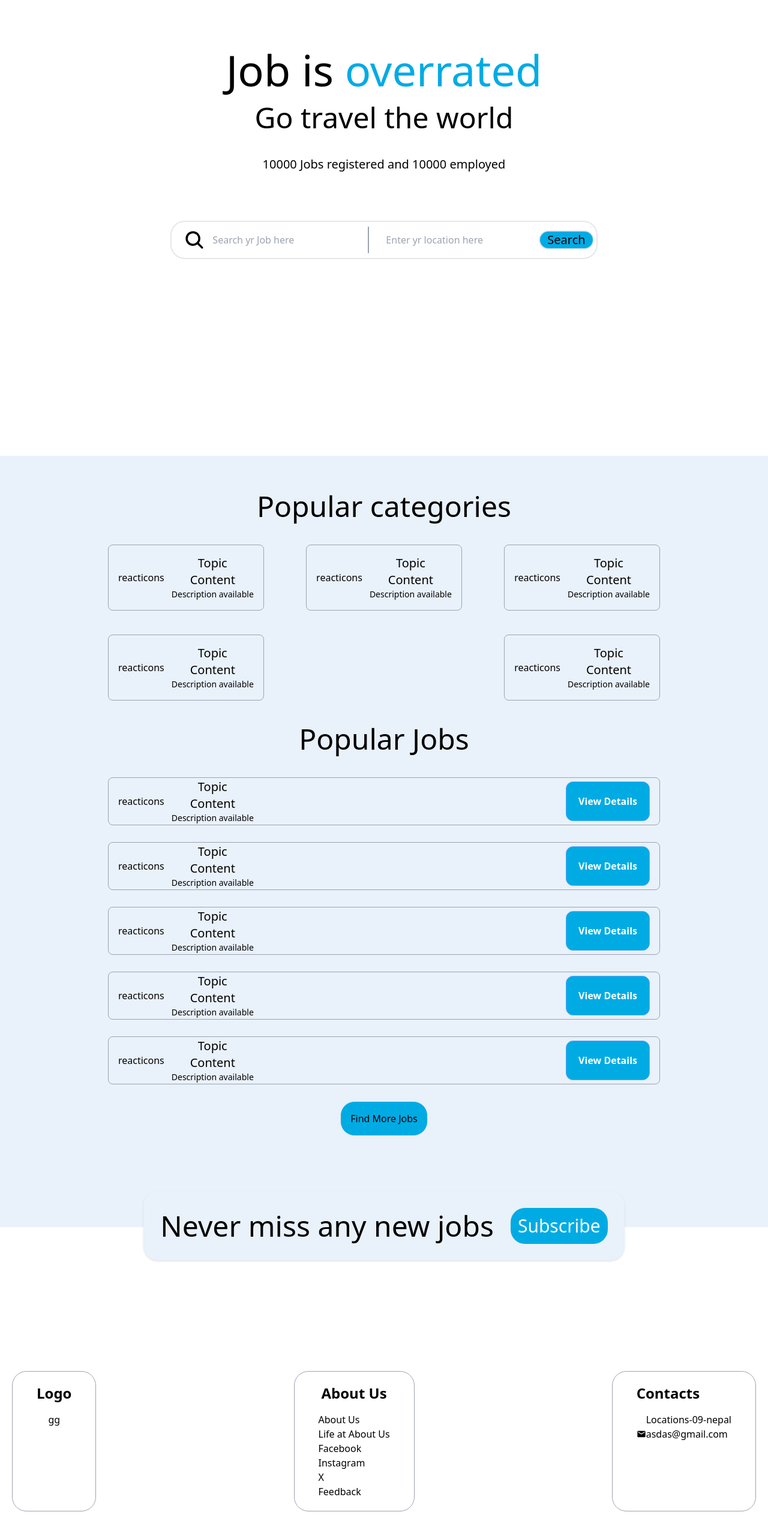
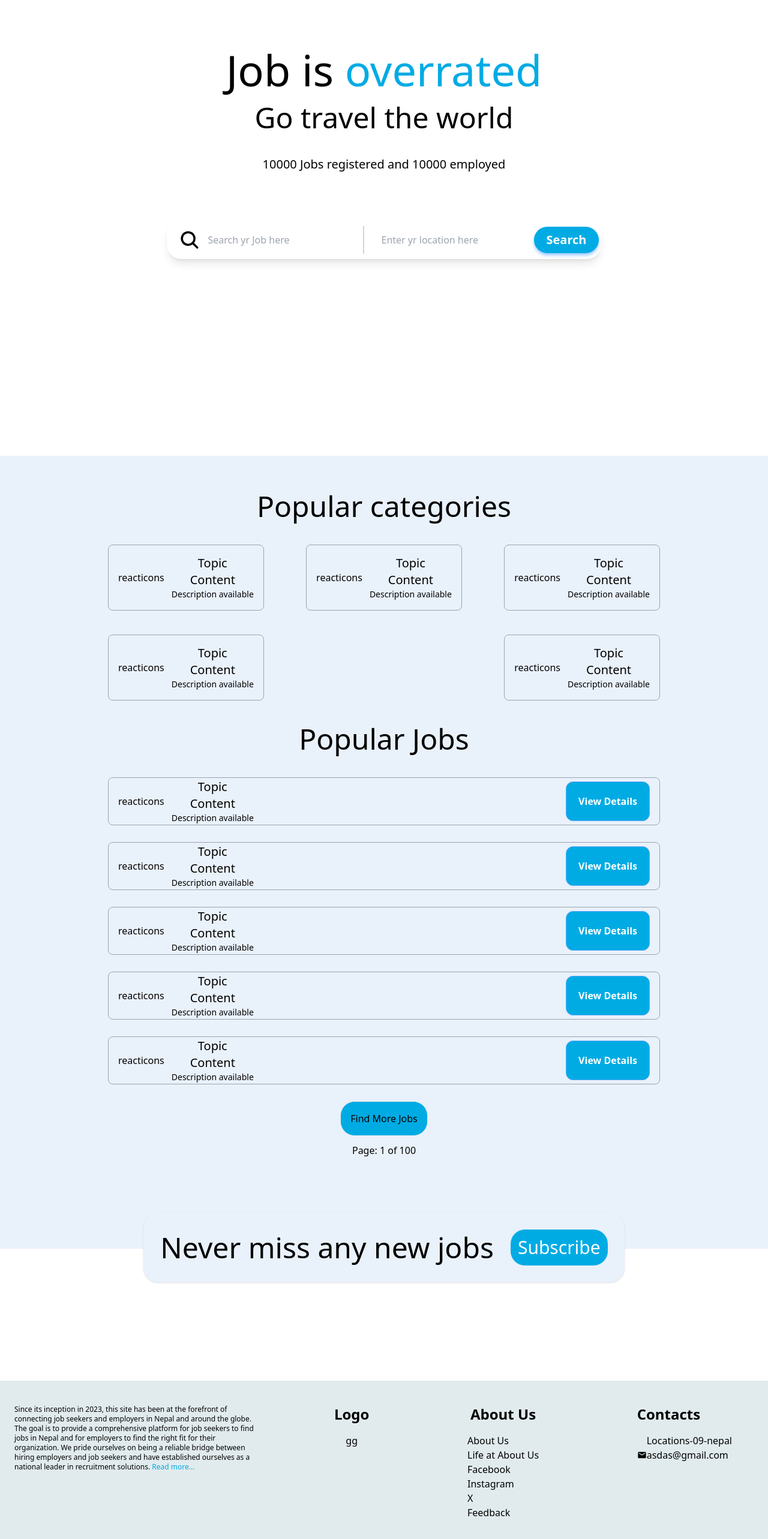
Before and after one commit to bbestyoo/Job-Portal-, a React (Vite) app: page / in a window 1280 px wide. Shown: the part 66-2632 px from the top of the page at 60% size. Before the commit the page ends 2606 px from the top, so only its background shows below. Built offline with nearby package versions, Linux system fonts and the light colour scheme; some icons are missing.

Commit message:
hovers and footers

```diff
--- a/src/Header.jsx
+++ b/src/Header.jsx
@@ -34,7 +34,7 @@ export default function Header() {
               <Link to="/login">
                 <button
 
-                  className="p-1 px-3 text-white border border-gray-300 bg-primary rounded-2xl"
+                  className="p-1 px-3 text-white border border-gray-300 bg-primary rounded-2xl hover:bg-hover"
                 >
                   Login
                 </button>
@@ -44,7 +44,7 @@ export default function Header() {
               <Link to="/signup">
                 <button
 
-                  className="p-1 px-3 text-white border border-gray-300 bg-primary rounded-2xl"
+                  className="p-1 px-3 text-white border border-gray-300 bg-primary rounded-2xl hover:bg-hover"
                 >
                   Signup
                 </button>
--- a/src/components/Home.jsx
+++ b/src/components/Home.jsx
@@ -15,16 +15,16 @@ export default function Home() {
           10000 Jobs registered and 10000 employed
         </p>
 
-        <div className=" border-2 h-16 p-1 inline-block ps-5  text-l rounded-3xl">
+        <div className="  h-16 p-1 inline-block ps-5  text-l rounded-3xl shadow-lg">
           <div className="flex gap-3 h-full max-w-full items-center">
-            <IoSearch className="text-4xl" />
+            <IoSearch className="text-4xl transition-transform transform hover:scale-110" />
             <input className="outline-none" placeholder="Search yr Job here" />
-            <div className="h-5/6 mx-4 my-1 border border-gray-400"></div>
+            <div className="h-5/6 mx-4 my-1 border border-gray-300"></div>
             <input
               placeholder="Enter yr location here"
               className="mr-3 outline-none "
             />
-            <button className="bg-primary text-xl px-3 border-2 rounded-3xl ">
+            <button className="bg-primary text-xl px-5 py-2 shadow-md shadow-blue-300 rounded-3xl text-white font-semibold hover:bg-hover ">
               Search
             </button>
           </div>
@@ -149,12 +149,16 @@ export default function Home() {
             </button>
           </div>
         </div>
-        <button className="border bg-primary p-4 rounded-3xl mb-10">
+        <button className="border bg-primary p-4 rounded-3xl mb-3">
           Find More Jobs
         </button>
+        <p className="mb-10 ">Page: 1 of 100</p>
       </div>
 
       {/* <...........................Loginn div..........> */}
+
+
+
 
       {/* <..............footer...........> */}
       <div>
@@ -166,12 +170,16 @@ export default function Home() {
             </button>
           </div>
         </div>
-        <div className="flex justify-between p-5">
-          <div className="border border-gray-400  p-5 rounded-3xl px-10">
+        <div className="">
+          <div className="flex justify-between p-5 bg-footer">
+            <div className=" p-1 py-5 rounded-lg text-left text-xs w-1/3 ">
+              <p>Since its inception in 2023, this site has been at the forefront of connecting job seekers and employers in Nepal and around the globe. The goal is to provide a comprehensive platform for job seekers to find jobs in Nepal and for employers to find the right fit for their organization. We pride ourselves on being a reliable bridge between hiring employers and job seekers and have established ourselves as a national leader in recruitment solutions. <Link className="text-primary">Read more...</Link></p>
+            </div>
+          <div className="  p-5 rounded-3xl px-10">
             <p className="text-2xl font-bold mb-4">Logo</p>
             <p>gg</p>
           </div>
-          <div className="border border-gray-400 p-5 rounded-3xl px-10">
+          <div className=" p-5 rounded-3xl px-10">
             <p className="text-2xl font-bold mb-4">About Us</p>
             <ul className="text-left">
               <Link>
@@ -194,7 +202,7 @@ export default function Home() {
               </Link>
             </ul>
           </div>
-          <div className="border border-gray-400 p-5 rounded-3xl px-10 text-left">
+          <div className=" p-5 rounded-3xl px-10 text-left">
             <p className="text-2xl font-bold mb-4">Contacts</p>
             <div className="flex items-center">
               <FaLocationDot />
@@ -205,6 +213,8 @@ export default function Home() {
               <p>asdas@gmail.com</p>
             </div>
           </div>
+          </div>
+
         </div>
       </div>
     </div>
--- a/src/components/Login.jsx
+++ b/src/components/Login.jsx
@@ -25,7 +25,7 @@ function Login() {
     <div>
       <div className="w-fit m-auto my-28">
         <div className="border border-gray-400 py-20 px-10 rounded-3xl">
-          <p className="text-3xl font-medium mb-5">Login</p>
+          <p className="text-3xl font-medium mb-5 ">Login</p>
           <div className="flex border items-center p-2 px-4 rounded-3xl my-4">
             <input
               type="email"
@@ -65,7 +65,7 @@ function Login() {
             </label>
             <p>Forget Password?</p>
           </div>
-          <button className="w-full bg-primary rounded-3xl my-4 p-2 font-bold text-white text-xl">
+          <button className="w-full bg-primary rounded-3xl my-4 p-2 font-bold text-white text-xl hover:bg-hover">
             Login
           </button>
           <div className="flex justify-center">
--- a/src/components/Signup.jsx
+++ b/src/components/Signup.jsx
@@ -62,7 +62,7 @@ function Signup() {
             </label>
             <p>Forget Password?</p>
           </div>
-          <button className="w-full bg-primary rounded-3xl my-4 p-2 font-bold text-white text-xl">
+          <button className="w-full bg-primary rounded-3xl my-4 p-2 font-bold text-white text-xl hover:bg-hover">
             Signup
           </button>
           <div className="flex justify-center">
--- a/tailwind.config.js
+++ b/tailwind.config.js
@@ -9,7 +9,9 @@ export default {
       colors:{
         "primary": "#00ABE4",
         "secondary": "#E9F1FA",
-        "extra": "FFFAF0"
+        "extra": "FFFAF0",
+        "hover": "#6495ED",
+        "footer" : "#E1EBEE"
       }
     },
   },
```
